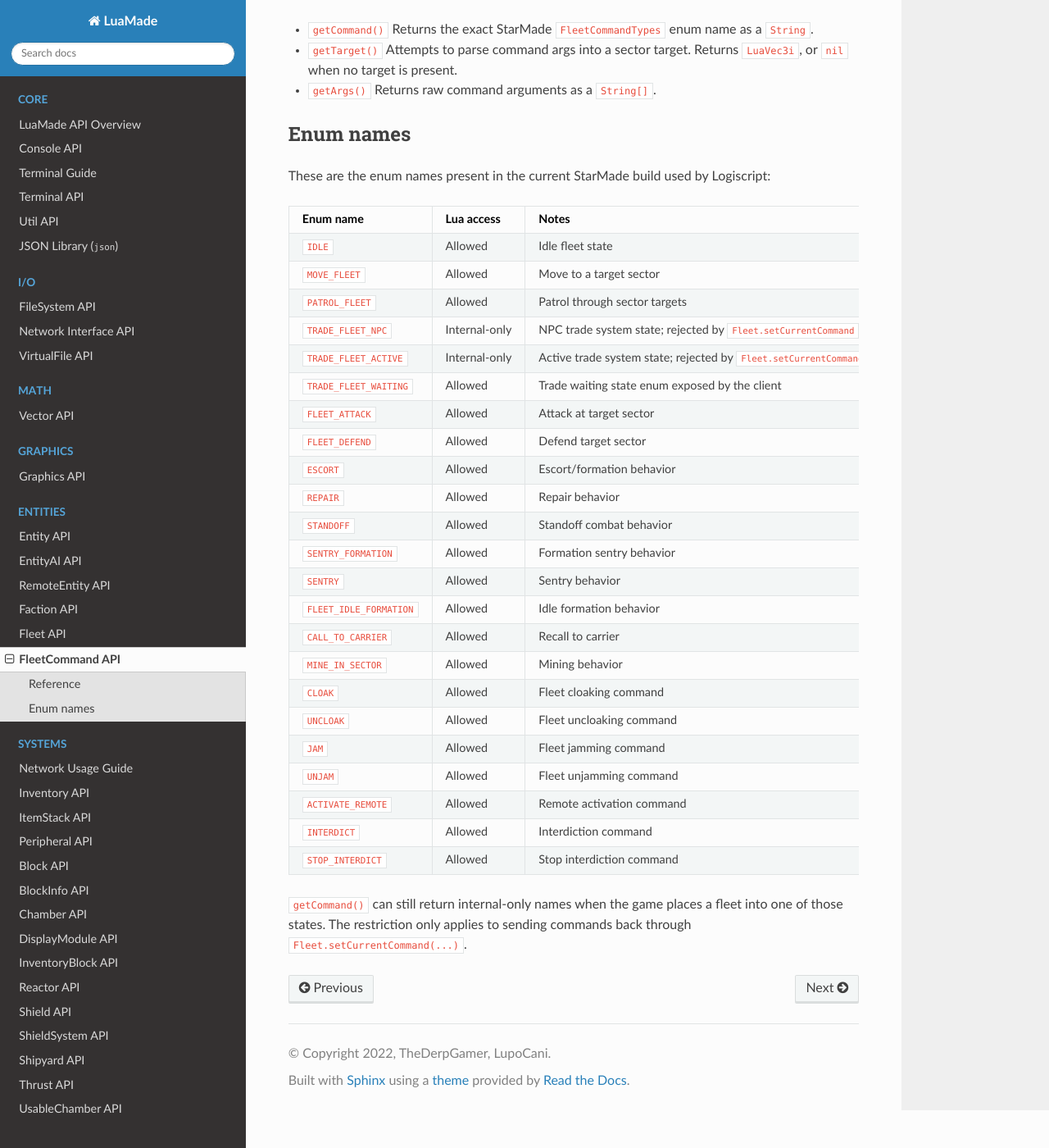
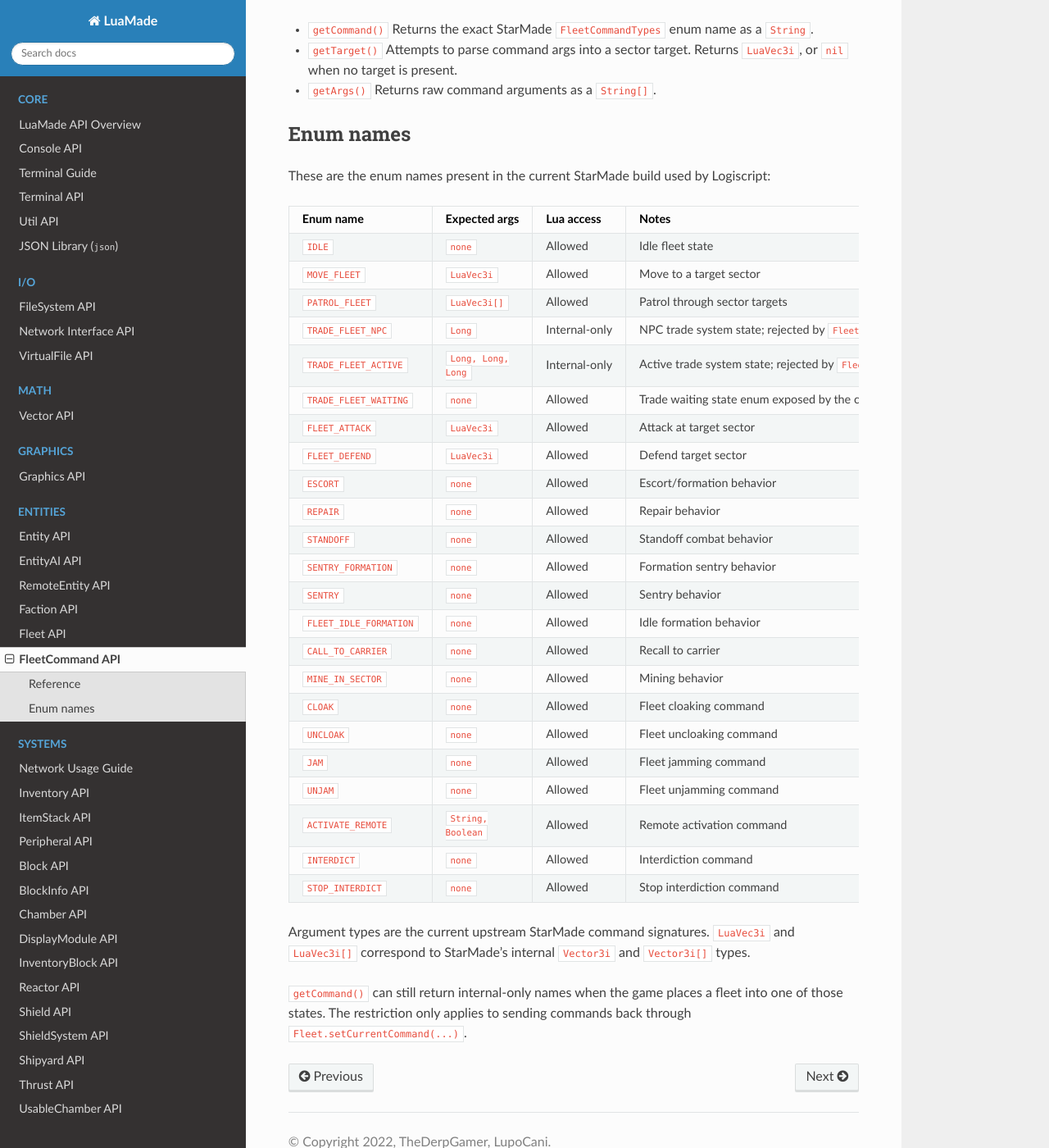
Before and after one commit to garretreichenbach/Logiscript, a Sphinx documentation site: the page built from docs/markdown/entities/fleet-command.md, in a window 1280 px wide and 1400 px high, scrolled down 241 px. Shown: the whole window at 82% size. Built offline with Sphinx 7.4.7 and the Read the Docs theme 3.1.0, drawn with Linux system fonts in a browser that asks for light colours.

Commit message:
feat: Update documentation for EntityAI, FleetCommand, Fleet, and Shipyard APIs with detailed argument expectations and error handling

```diff
--- a/docs/markdown/entities/fleet-command.md
+++ b/docs/markdown/entities/fleet-command.md
@@ -17,30 +17,32 @@ Returns raw command arguments as a `String[]`.
 
 These are the enum names present in the current StarMade build used by Logiscript:
 
-| Enum name | Lua access | Notes |
-| --- | --- | --- |
-| `IDLE` | Allowed | Idle fleet state |
-| `MOVE_FLEET` | Allowed | Move to a target sector |
-| `PATROL_FLEET` | Allowed | Patrol through sector targets |
-| `TRADE_FLEET_NPC` | Internal-only | NPC trade system state; rejected by `Fleet.setCurrentCommand` |
-| `TRADE_FLEET_ACTIVE` | Internal-only | Active trade system state; rejected by `Fleet.setCurrentCommand` |
-| `TRADE_FLEET_WAITING` | Allowed | Trade waiting state enum exposed by the client |
-| `FLEET_ATTACK` | Allowed | Attack at target sector |
-| `FLEET_DEFEND` | Allowed | Defend target sector |
-| `ESCORT` | Allowed | Escort/formation behavior |
-| `REPAIR` | Allowed | Repair behavior |
-| `STANDOFF` | Allowed | Standoff combat behavior |
-| `SENTRY_FORMATION` | Allowed | Formation sentry behavior |
-| `SENTRY` | Allowed | Sentry behavior |
-| `FLEET_IDLE_FORMATION` | Allowed | Idle formation behavior |
-| `CALL_TO_CARRIER` | Allowed | Recall to carrier |
-| `MINE_IN_SECTOR` | Allowed | Mining behavior |
-| `CLOAK` | Allowed | Fleet cloaking command |
-| `UNCLOAK` | Allowed | Fleet uncloaking command |
-| `JAM` | Allowed | Fleet jamming command |
-| `UNJAM` | Allowed | Fleet unjamming command |
-| `ACTIVATE_REMOTE` | Allowed | Remote activation command |
-| `INTERDICT` | Allowed | Interdiction command |
-| `STOP_INTERDICT` | Allowed | Stop interdiction command |
+| Enum name | Expected args | Lua access | Notes |
+| --- | --- | --- | --- |
+| `IDLE` | `none` | Allowed | Idle fleet state |
+| `MOVE_FLEET` | `LuaVec3i` | Allowed | Move to a target sector |
+| `PATROL_FLEET` | `LuaVec3i[]` | Allowed | Patrol through sector targets |
+| `TRADE_FLEET_NPC` | `Long` | Internal-only | NPC trade system state; rejected by `Fleet.setCurrentCommand` |
+| `TRADE_FLEET_ACTIVE` | `Long, Long, Long` | Internal-only | Active trade system state; rejected by `Fleet.setCurrentCommand` |
+| `TRADE_FLEET_WAITING` | `none` | Allowed | Trade waiting state enum exposed by the client |
+| `FLEET_ATTACK` | `LuaVec3i` | Allowed | Attack at target sector |
+| `FLEET_DEFEND` | `LuaVec3i` | Allowed | Defend target sector |
+| `ESCORT` | `none` | Allowed | Escort/formation behavior |
+| `REPAIR` | `none` | Allowed | Repair behavior |
+| `STANDOFF` | `none` | Allowed | Standoff combat behavior |
+| `SENTRY_FORMATION` | `none` | Allowed | Formation sentry behavior |
+| `SENTRY` | `none` | Allowed | Sentry behavior |
+| `FLEET_IDLE_FORMATION` | `none` | Allowed | Idle formation behavior |
+| `CALL_TO_CARRIER` | `none` | Allowed | Recall to carrier |
+| `MINE_IN_SECTOR` | `none` | Allowed | Mining behavior |
+| `CLOAK` | `none` | Allowed | Fleet cloaking command |
+| `UNCLOAK` | `none` | Allowed | Fleet uncloaking command |
+| `JAM` | `none` | Allowed | Fleet jamming command |
+| `UNJAM` | `none` | Allowed | Fleet unjamming command |
+| `ACTIVATE_REMOTE` | `String, Boolean` | Allowed | Remote activation command |
+| `INTERDICT` | `none` | Allowed | Interdiction command |
+| `STOP_INTERDICT` | `none` | Allowed | Stop interdiction command |
+
+Argument types are the current upstream StarMade command signatures. `LuaVec3i` and `LuaVec3i[]` correspond to StarMade's internal `Vector3i` and `Vector3i[]` types.
 
 `getCommand()` can still return internal-only names when the game places a fleet into one of those states. The restriction only applies to sending commands back through `Fleet.setCurrentCommand(...)`.
```
Also changed, not shown: docs/markdown/entities/entity-ai.md (+13 -9 lines), docs/markdown/entities/fleet.md (+11 -0 lines), docs/markdown/systems/shipyard.md (+30 -13 lines), src/main/resources/docs/entities/entity-ai.md (+13 -9 lines), src/main/resources/docs/entities/fleet-command.md (+27 -25 lines), src/main/resources/docs/entities/fleet.md (+11 -0 lines), src/main/resources/docs/systems/shipyard.md (+30 -13 lines), 1 other file.
